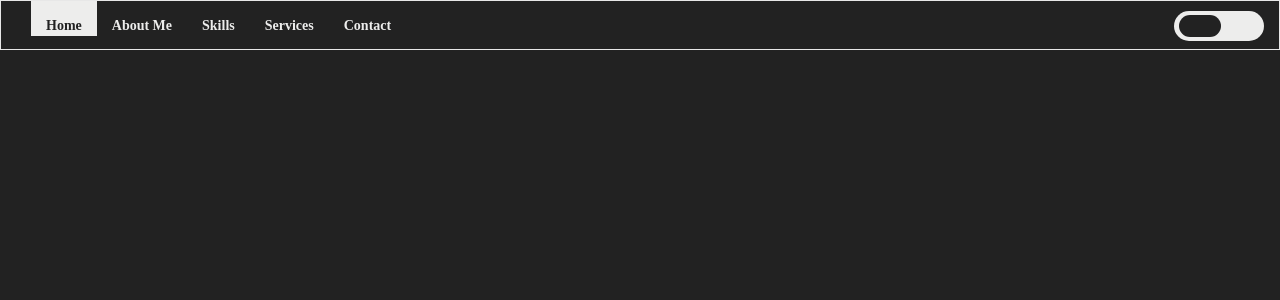
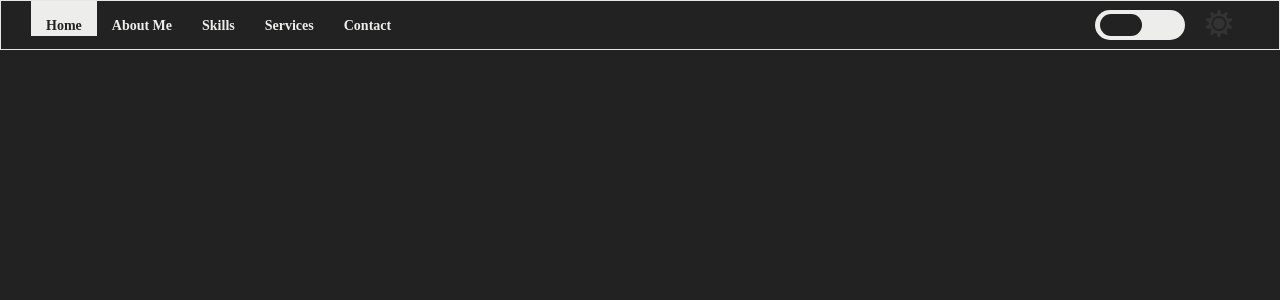
Before and after one commit to Abd-Elrazek/MY_Website, a PHP site: page / in a window 1280 px wide. Shown: the top 300 px of the page. Run offline with PHP 8.4, Linux system fonts and the light colour scheme; some web fonts are replaced.

Commit message:
add font icon of sun for switch-toggle

```diff
--- a/css/toggle-switch.css
+++ b/css/toggle-switch.css
@@ -11,7 +11,7 @@ label {
     height: 30px;
     background: grey;
     display: block;
-    margin-top: -10px;
+    margin-top: 9px;
     border-radius: 100px;
     position: relative;
 
@@ -43,3 +43,13 @@ input:checked + label:after {
 label:active:after {
     width: 130px;
 }
+
+.main_switch {
+    display: -webkit-box;
+}
+
+.sun_icon {
+    margin-left: 20px;
+    margin-right: 31px;
+    margin-top: 9px;
+}
--- a/index.php
+++ b/index.php
@@ -51,8 +51,11 @@
 
                 <ul class="nav navbar-nav navbar-right">
                     <li>
-                        <input type="checkbox" id="switch" />
-                        <label class="T_" for="switch">Switch</label>
+                        <div class="main_switch">
+                            <input type="checkbox" id="switch" />
+                            <label class="T_" for="switch">Switch</label>
+                            <i class="fas sun_icon fa-sun fa-2x"></i>
+                        </div>
                     </li>
                 </ul>
             </div>
```
